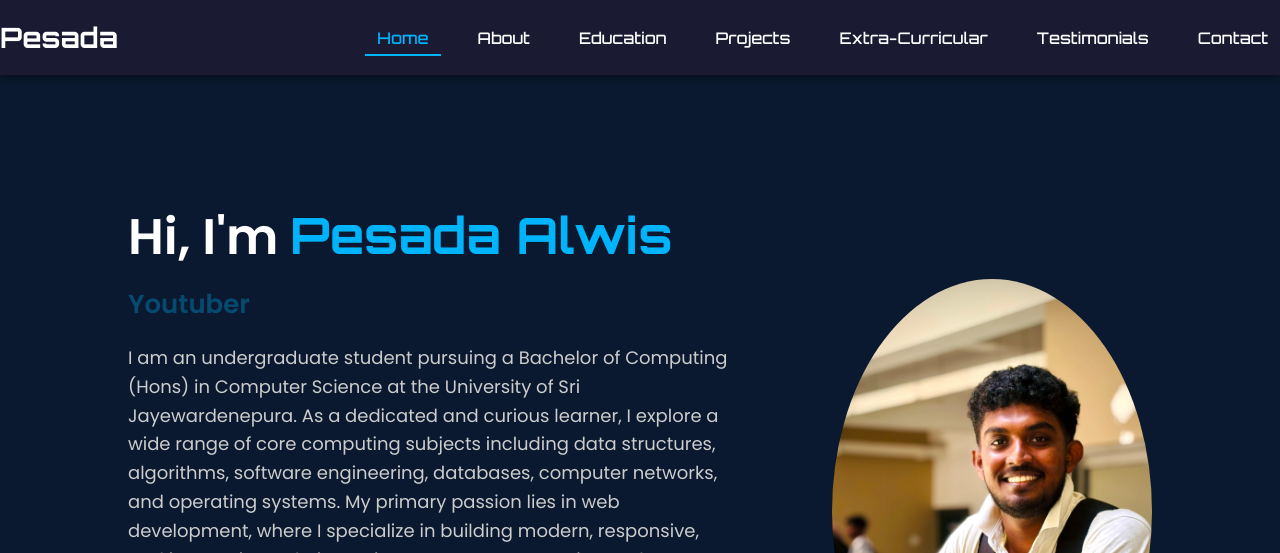
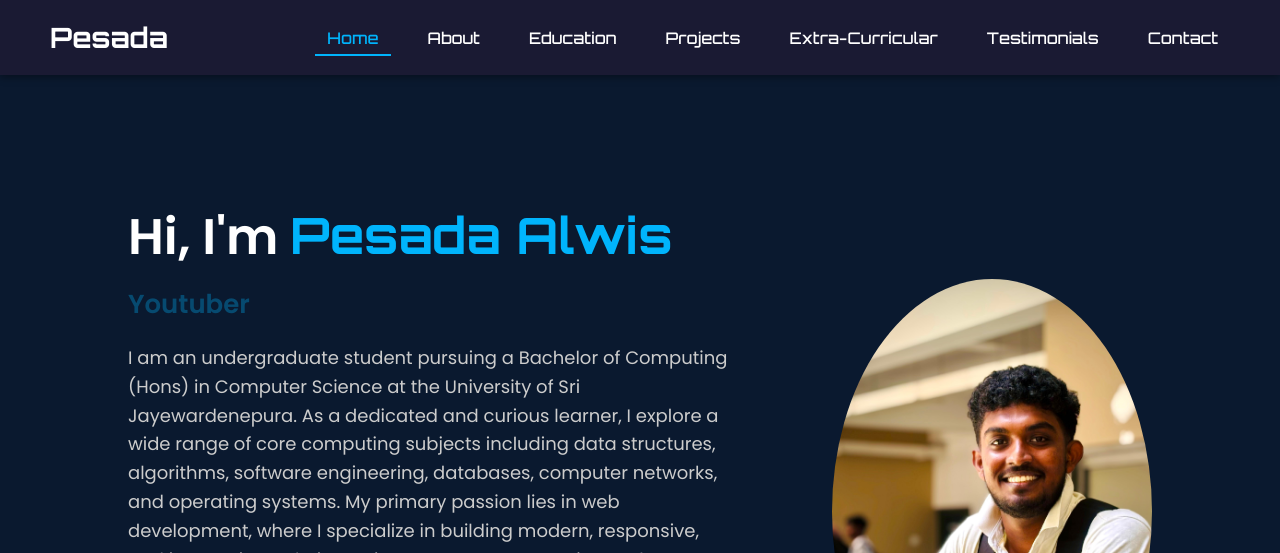
Before and after one commit to alwiz70/portfolio, a plain HTML site: page home.html in a window 1280 px wide. Shown: the top 553 px of the page. Drawn offline with Linux system fonts and the light colour scheme.

Commit message:
change again

```diff
--- a/home.css
+++ b/home.css
@@ -25,7 +25,7 @@ a {
   left: 0;
   width: 100%;
   background-color:#1a1a33;
-  padding: 20px 0px;
+  padding: 20px 50px;
   z-index: 1000;
   display: flex;
   justify-content: space-between;
```
